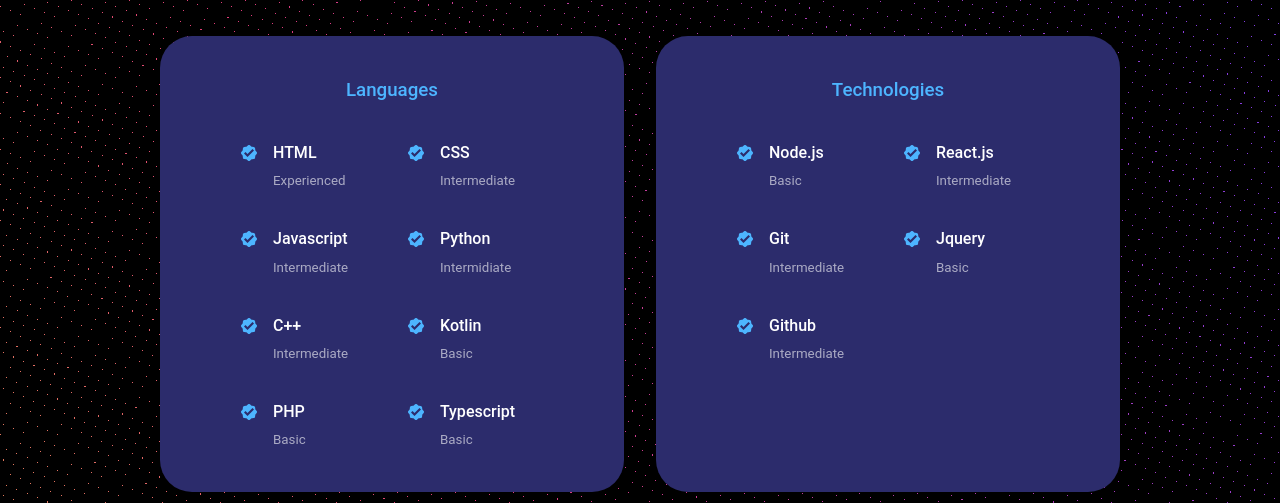
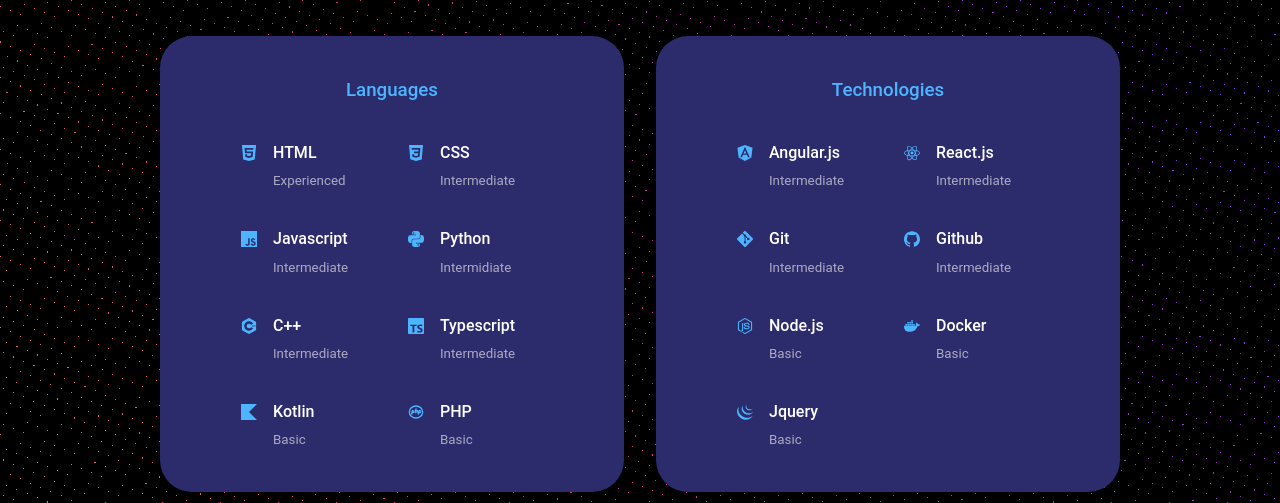
Before and after one commit to jamesoku/James_Oku_Portfolio_Website-React.js, a React (Create React App) app: page / in a window 1280 px wide. Shown: the part 1840-2343 px from the top of the page. Built offline with nearby package versions, Linux system fonts and the light colour scheme; a web font is replaced by a local one.

Commit message:
added new fonts

```diff
--- a/src/components/experience/experience.jsx
+++ b/src/components/experience/experience.jsx
@@ -1,6 +1,29 @@
 import React from 'react'
 import'./experience.css'
 import {GoVerified} from 'react-icons/go'
+import {ImHtmlFive} from 'react-icons/im'
+import {SiCss3} from 'react-icons/si'
+import {SiJavascript} from 'react-icons/si'
+import {SiPython} from 'react-icons/si'
+import {SiCplusplus} from 'react-icons/si'
+import {SiKotlin} from 'react-icons/si'
+import {TbBrandPhp} from 'react-icons/tb'
+import {SiTypescript} from 'react-icons/si'
+import {SiAngular} from 'react-icons/si'
+import {SiReact} from 'react-icons/si'
+import {SiGit} from 'react-icons/si'
+import {SiGithub} from 'react-icons/si'
+import {SiNodedotjs} from 'react-icons/si'
+import {SiDocker} from 'react-icons/si'
+import {SiJquery} from 'react-icons/si'
+
+
+
+
+
+
+
+
 
 const experience = () => {
   return (
@@ -13,7 +36,7 @@
           <h3>Languages</h3>
           <div className='experience__content2'>
           <article className='experience__details'>
-          <GoVerified className='experience__details-icon'/>
+          <ImHtmlFive className='experience__details-icon'/>
           <div>
           <h4>HTML</h4>
           <small>Experienced</small>
@@ -21,7 +44,7 @@
           </article>
 
           <article className='experience__details'>
-          <GoVerified className='experience__details-icon'/>
+          <SiCss3 className='experience__details-icon'/>
           <div>
           <h4>CSS</h4>
           <small>Intermediate</small>
@@ -29,7 +52,7 @@
           </article>
 
           <article className='experience__details'>
-          <GoVerified className='experience__details-icon'/>
+          <SiJavascript className='experience__details-icon'/>
           <div>
           <h4>Javascript</h4>
           <small>Intermediate</small>
@@ -37,7 +60,7 @@
           </article>
 
           <article className='experience__details'>
-          <GoVerified className='experience__details-icon'/>
+          <SiPython className='experience__details-icon'/>
           <div>
           <h4>Python</h4>
           <small>Intermidiate</small>
@@ -45,7 +68,7 @@
           </article>
 
           <article className='experience__details'>
-          <GoVerified className='experience__details-icon'/>
+          <SiCplusplus className='experience__details-icon'/>
           <div>
           <h4>C++</h4>
           <small>Intermediate</small>
@@ -53,7 +76,15 @@
           </article>
 
           <article className='experience__details'>
-          <GoVerified className='experience__details-icon'/>
+          <SiTypescript className='experience__details-icon'/>
+          <div>
+          <h4>Typescript</h4>
+          <small>Intermediate</small>
+          </div>
+          </article>
+
+          <article className='experience__details'>
+          <SiKotlin className='experience__details-icon'/>
           <div>
           <h4>Kotlin</h4>
           <small>Basic</small>
@@ -61,28 +92,56 @@
           </article>
 
           <article className='experience__details'>
-          <GoVerified className='experience__details-icon'/>
+          <TbBrandPhp className='experience__details-icon'/>
           <div>
           <h4>PHP</h4>
           <small>Basic</small>
           </div>
           </article>
 
-          <article className='experience__details'>
-          <GoVerified className='experience__details-icon'/>
-          <div>
-          <h4>Typescript</h4>
-          <small>Basic</small>
-          </div>
-          </article>
+
         </div>
         </div>
 
         <div className='experience__content'>
           <h3>Technologies</h3>
+
           <div className='experience__content2'>
+
           <article className='experience__details'>
-          <GoVerified className='experience__details-icon'/>
+          <SiAngular className='experience__details-icon'/>
+          <div>
+          <h4>Angular.js</h4>
+          <small>Intermediate</small>
+          </div>
+          </article>
+
+          <article className='experience__details'>
+          <SiReact className='experience__details-icon'/>
+          <div>
+          <h4>React.js</h4>
+          <small>Intermediate</small>
+          </div>
+          </article>
+
+          <article className='experience__details'>
+          <SiGit className='experience__details-icon'/>
+          <div>
+          <h4>Git</h4>
+          <small>Intermediate</small>
+          </div>
+          </article>
+
+          <article className='experience__details'>
+          <SiGithub className='experience__details-icon'/>
+          <div>
+          <h4>Github</h4>
+          <small>Intermediate</small>
+          </div>
+          </article>
+
+          <article className='experience__details'>
+          <SiNodedotjs className='experience__details-icon'/>
           <div>
           <h4>Node.js</h4>
           <small>Basic</small>
@@ -90,36 +149,22 @@
           </article>
 
           <article className='experience__details'>
-          <GoVerified className='experience__details-icon'/>
+          <SiDocker className='experience__details-icon'/>
           <div>
-          <h4>React.js</h4>
-          <small>Intermediate</small>
+          <h4>Docker</h4>
+          <small>Basic</small>
           </div>
           </article>
 
-          <article className='experience__details'>
-          <GoVerified className='experience__details-icon'/>
-          <div>
-          <h4>Git</h4>
-          <small>Intermediate</small>
-          </div>
-          </article>
 
           <article className='experience__details'>
-          <GoVerified className='experience__details-icon'/>
+          <SiJquery className='experience__details-icon'/>
           <div>
           <h4>Jquery</h4>
           <small>Basic</small>
           </div>
           </article>
 
-          <article className='experience__details'>
-          <GoVerified className='experience__details-icon'/>
-          <div>
-          <h4>Github</h4>
-          <small>Intermediate</small>
-          </div>
-          </article>
           </div>
 
 
```
